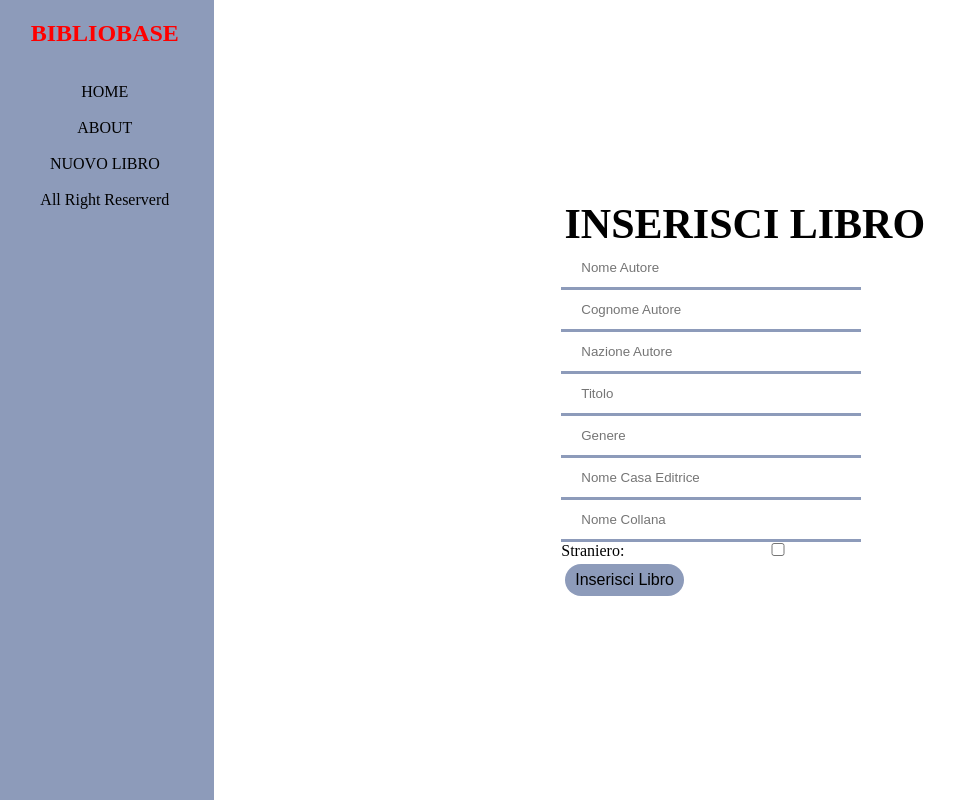
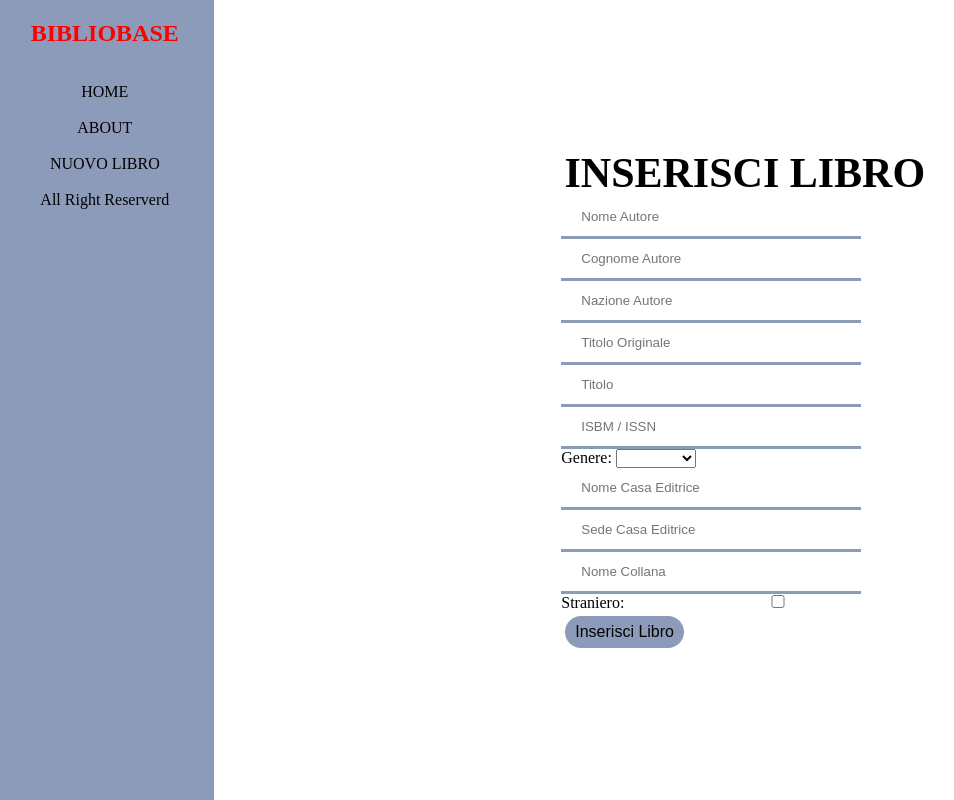
Before and after one commit to MrBigSlime/PCTOGruppo2, a Django app: page /add/ in a window 1280 px wide. Shown: the whole page, without its empty margins (4-958 px from the left). Run offline with Django 3.2, Linux system fonts and the light colour scheme; data that the repository does not hold is empty.

Commit message:
forms.ChoiceField
modificato inserimento.html e il form.py con una prova del forms.ChoiceField (di genere)

```diff
--- a/libri/forms.py
+++ b/libri/forms.py
@@ -26,12 +26,18 @@ class InserimentoLibro(forms.Form):
     Titolo = forms.CharField(label="Titolo", max_length=256, widget=forms.TextInput(attrs={'class' : 'formBox', 'placeholder':'Titolo'}))
     Straniero = forms.BooleanField(label="Straniero", widget=forms.CheckboxInput(attrs={'class' : 'formBox', 'placeholder':'Straniero'}))
     Sottotitolo = forms.CharField(label="Sottotitolo", max_length=256, widget=forms.TextInput(attrs={'class' : 'formBox'}))
-    Genere = forms.CharField(label="Genere", max_length=256, widget=forms.TextInput(attrs={'class' : 'formBox', 'placeholder':'Genere'}))
+    #Genere = forms.CharField(label="Genere", max_length=256, widget=forms.TextInput(attrs={'class' : 'formBox', 'placeholder':'Genere'}))
+    Genere = forms.ChoiceField(choices =
+        (('1',' '),
+        ('2','Sci-fi'),
+        ('3','Romance'),
+        ('4','Fantasy')
+        ))
     IsSerial = forms.BooleanField(label="IsSerial", widget=forms.TextInput(attrs={'class' : 'formBox'}))
 
     #Info Edizione
     AnnoEd = forms.CharField(label="Anno Edizione", max_length=256, widget=forms.TextInput(attrs={'class' : 'formBox'}))
-    ISBN_ISSN = forms.CharField(label="ISBN ISSN", max_length=16, widget=forms.TextInput(attrs={'class' : 'formBox', 'placeholder':'ISBM/ISSN'}))
+    ISBN_ISSN = forms.CharField(label="ISBN ISSN", max_length=16, widget=forms.TextInput(attrs={'class' : 'formBox', 'placeholder':'ISBM / ISSN'}))
     NumPub = forms.CharField(label="Numero Pub", max_length=256, widget=forms.TextInput(attrs={'class' : 'formBox'}))
     CopertinaRigida = forms.BooleanField(label="Copertina Rigida", widget=forms.TextInput(attrs={'class' : 'formBox'}))
     Illustrazioni = forms.BooleanField(label="Illustrazioni", widget=forms.TextInput(attrs={'class' : 'formBox'}))
--- a/templates/inserimento.html
+++ b/templates/inserimento.html
@@ -35,9 +35,13 @@
             <p> {{form.NomeAu}}</p>
             <p> {{form.CognomeAu}}</p>
             <p> {{form.NazioneAu}}</p>
+
+            <p> {{form.TitoloOrig}}</p>
             <p> {{form.Titolo}}</p>
-            <p> {{form.Genere}}</p>
+            <p> {{form.ISBN_ISSN}}</p>
+            <p> Genere: {{form.Genere}}</p>
             <p> {{form.NomeCa}}</p>
+            <p> {{form.SedeCa}}</p>
             <p> {{form.NomeCo}}</p>
             <p> Straniero: {{form.Straniero}}</p>
             <input type="submit" value="Inserisci Libro" class="ingresso" onclick="Funzione()">
```
